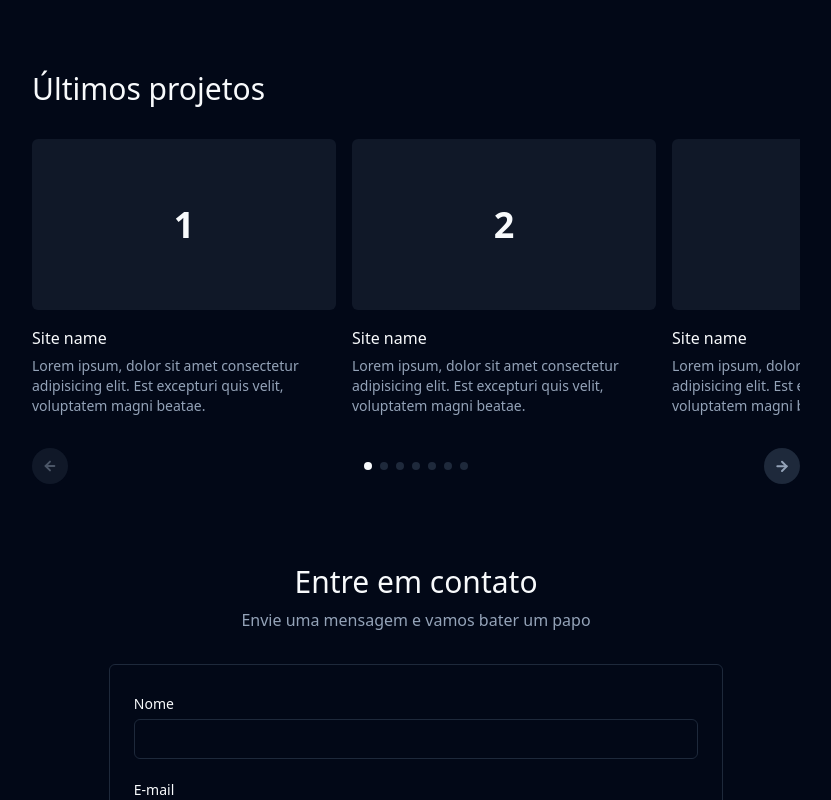
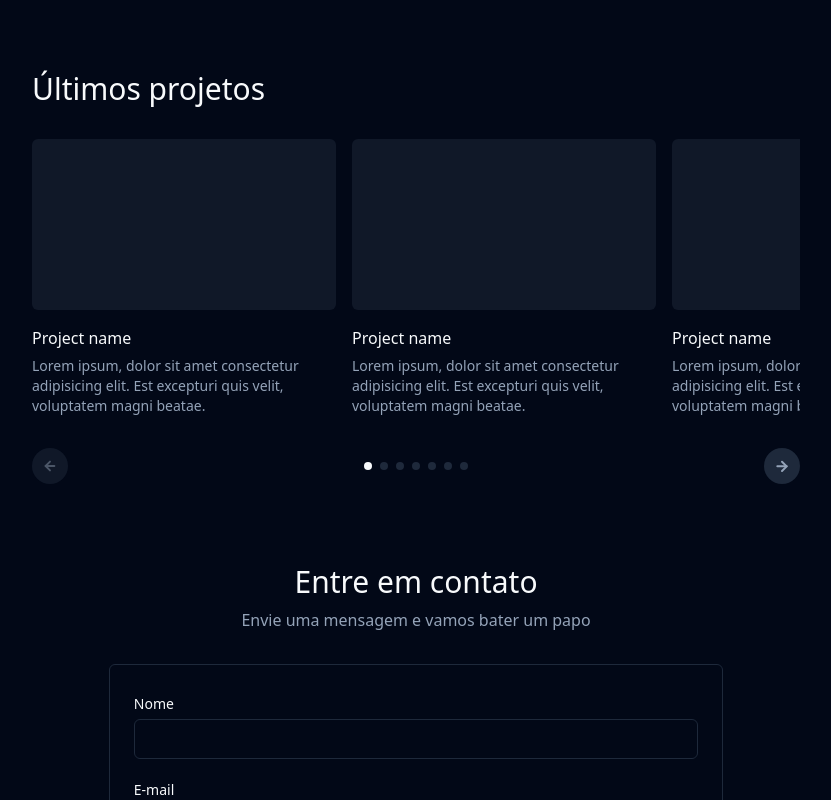
Before and after one commit to rodrigodasilva/portfolio-nextjs, a Next.js app: page / in a window 1280 px wide. Shown: the part 1040-1840 px from the top of the page, without its empty margins (224-1055 px from the left). Built offline with nearby package versions, Linux system fonts and the light colour scheme.

Commit message:
feat: add google analytics

```diff
--- a/package.json
+++ b/package.json
@@ -9,6 +9,7 @@
     "lint": "next lint"
   },
   "dependencies": {
+    "@next/third-parties": "^14.1.4",
     "@radix-ui/react-slot": "^1.0.2",
     "@radix-ui/react-tabs": "^1.0.4",
     "aos": "^2.3.4",
--- a/src/app/components/projects-section.jsx
+++ b/src/app/components/projects-section.jsx
@@ -24,11 +24,9 @@ export function ProjectsSection() {
         <CarouselContent>
           {Array.from({ length: 8 }).map((_, index) => (
             <CarouselItem key={index} className="max-w-xs flex flex-col gap-4">
-              <div className="flex aspect-video items-center justify-center p-6 bg-muted/50 rounded-md">
-                <span className="text-4xl font-semibold">{index + 1}</span>
-              </div>
+              <div className="flex aspect-video items-center justify-center p-6 bg-muted/50 rounded-md"></div>
               <div className="flex flex-col gap-1.5">
-                <span className="text-base font-medium">Site name</span>
+                <span className="text-base font-medium">Project name</span>
                 <span className="text-sm text-muted-foreground">
                   Lorem ipsum, dolor sit amet consectetur adipisicing elit. Est
                   excepturi quis velit, voluptatem magni beatae.
--- a/src/app/layout.jsx
+++ b/src/app/layout.jsx
@@ -1,3 +1,4 @@
+import { GoogleAnalytics } from '@next/third-parties/google'
 import { Inter } from 'next/font/google'
 
 import './globals.css'
@@ -22,6 +23,7 @@ export default function RootLayout({ children }) {
     <html lang="en" className="scroll-smooth">
       <AOSInit />
       <body className={inter.classvaame}>{children}</body>
+      <GoogleAnalytics gaId={process.env.NEXT_PUBLIC_GOOGLE_ANALYTICS} />
     </html>
   )
 }
```
Also changed, not shown: 2 other files (tests, documents, lock files or other folders).
